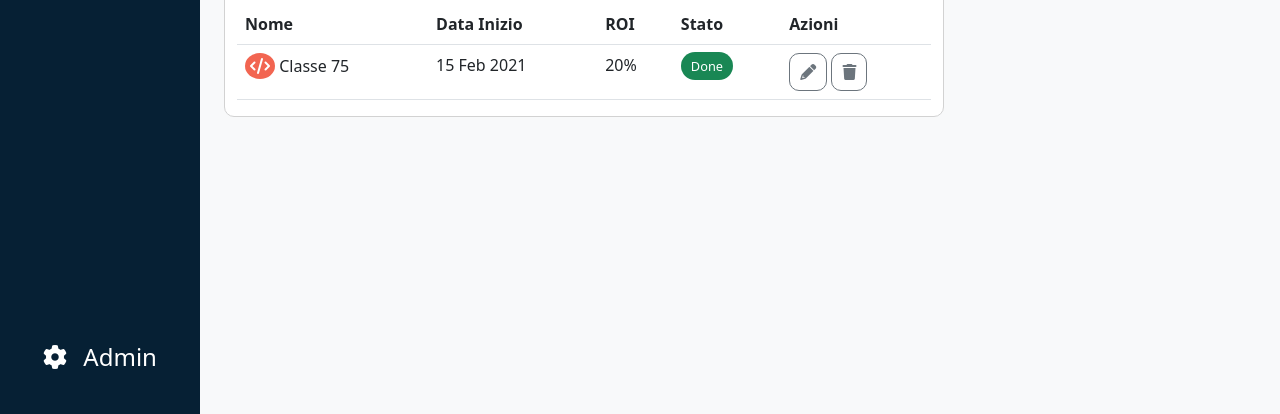
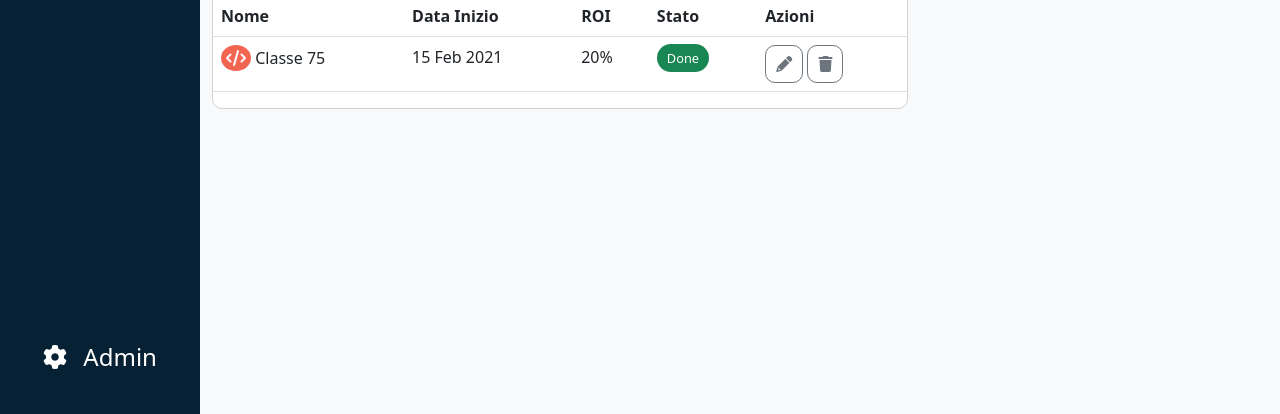
Before and after one commit to Pierfran992/html-css-bootstrap-dashboard, a plain HTML site: page index.html in a window 1280 px wide. Shown: the part 386-800 px from the top of the page. Drawn offline with nearby package versions, Linux system fonts and the light colour scheme.

Commit message:
inserito dentro la col della section table slot un div con ruolo di container per il titolo della table e per la table stessa

```diff
--- a/index.html
+++ b/index.html
@@ -204,7 +204,9 @@
 
                 <div class="row">
 
-                    <div class="col-8 ms_border_table ms-4 ms_color_fff">
+                    <div class="col-8">
+
+                        <div class="ms_border_table ms_color_fff">
 
                             <div class="ms_name_table_slot">
 
@@ -214,7 +216,7 @@
 
                             </div>
                             <!-- table class -->
-                        <table class="table table-hover mt-2">
+                            <table class="table table-hover p-4">
 
                                 <thead>
                                     <tr>
@@ -248,6 +250,8 @@
 
                         </div>
 
+                    </div>
+
                     <div class="col">
 
                     </div>
```
Lines whose indentation alone changed are shown as unchanged.
